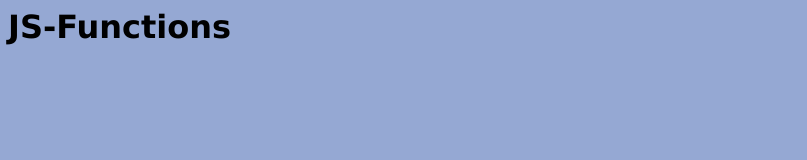
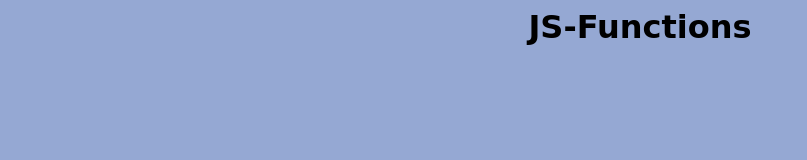
Before and after one commit to Lakiajo/JS-Functions, a plain HTML site: page index.html in a window 1280 px wide. Shown: the whole page, without its empty margins (0-807 px from the left). Drawn offline with Linux system fonts and the light colour scheme.

Commit message:
more stuff

```diff
--- a/main.css
+++ b/main.css
@@ -1,5 +1,5 @@
 body {
     background-color: rgb(149, 168, 211);
-    justify-content: center;
-    font-family: 'Lucida Sans', 'Lucida Sans Regular', 'Lucida Grande', 'Lucida Sans Unicode', Geneva, Verdana, sans-serif
+   text-align: center;
+    font-family: 'Shadows Into Light Two', cursive;
 }
--- a/main.js
+++ b/main.js
@@ -23,7 +23,6 @@ const namePrinter = (firstName, lastName) => {
 }
 namePrinter('Tokyo', 'Jetz');
 namePrinter('Cardi', 'B!');
-namePrinter('Kash', 'Doll');
 
 const test = num => console.log(num);
 
```
